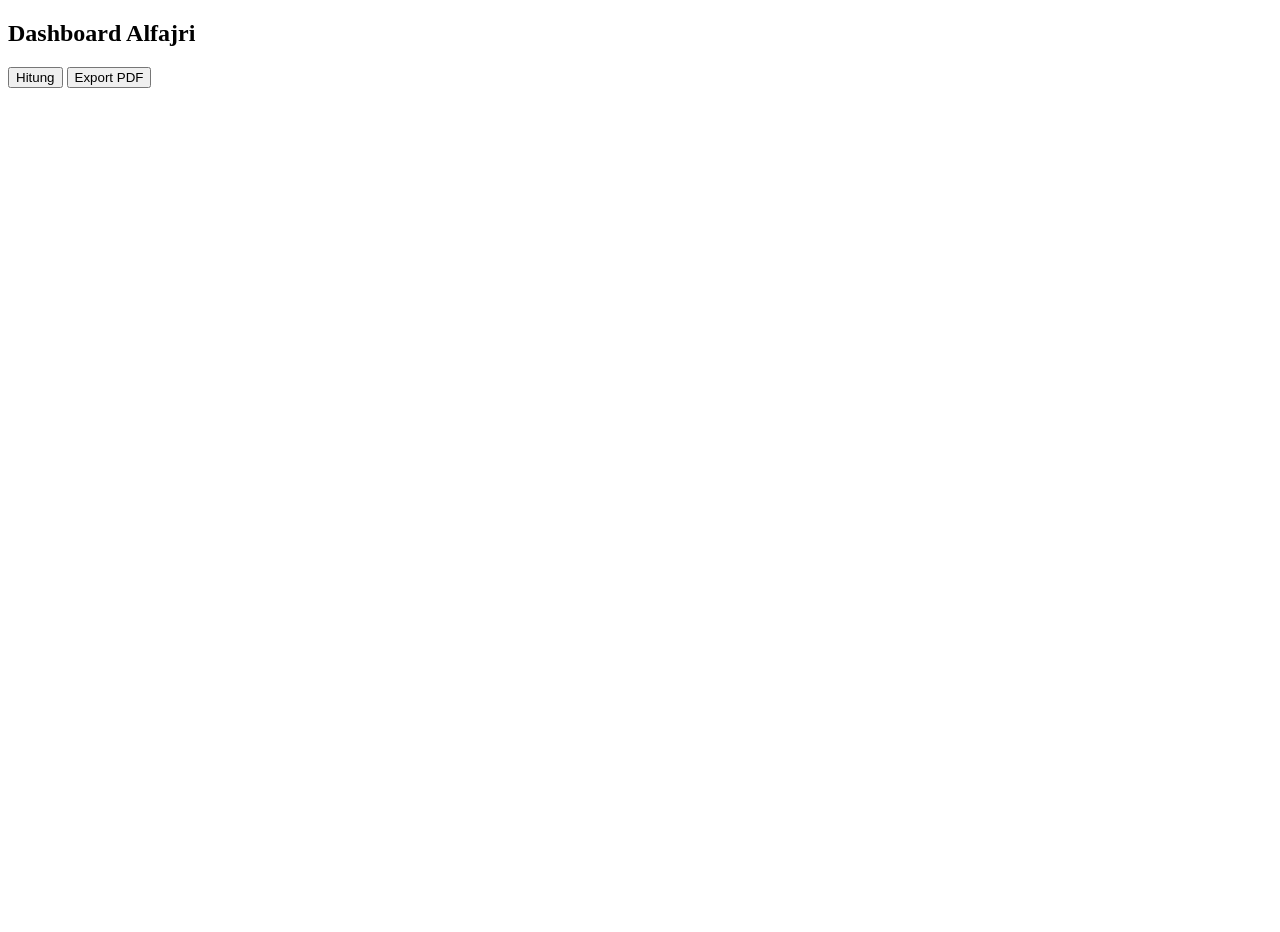
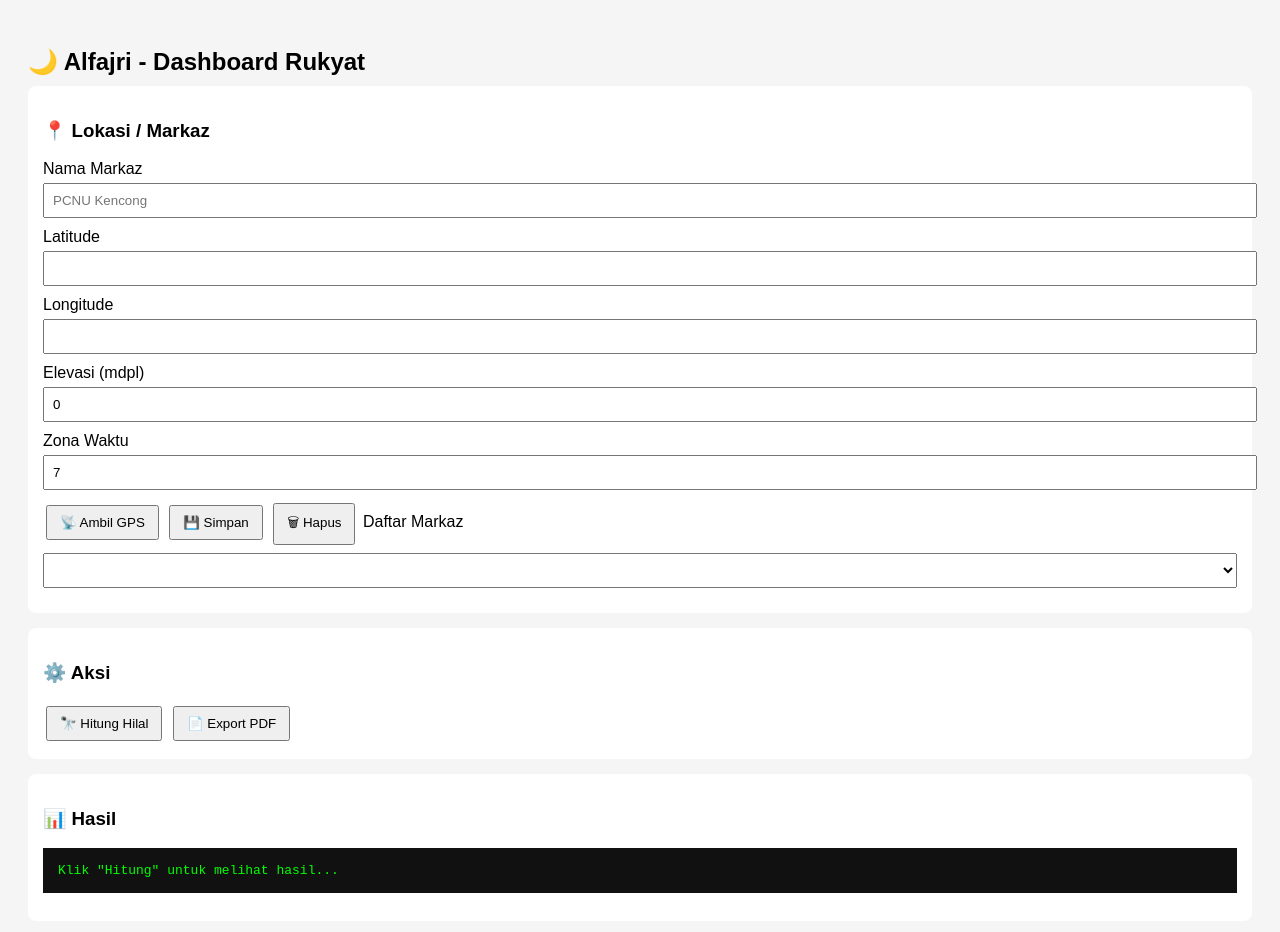
Before and after one commit to lightnet19/alfajrifalak, a website with bundled scripts: page public/dashboard.html in a window 1280 px wide. Before the commit the page ends 800 px from the top, so only its background shows below. Built offline with nearby package versions, Linux system fonts and the light colour scheme.

Commit message:
Update dashboard.html

```diff
--- a/public/dashboard.html
+++ b/public/dashboard.html
@@ -1,19 +1,90 @@
-
 <!DOCTYPE html>
 <html>
 <head>
 <meta charset="UTF-8">
-<title>Dashboard</title>
+<title>Alfajri Dashboard</title>
+
 <script src="https://cdn.jsdelivr.net/npm/jspdf@3.0.1/dist/jspdf.umd.min.js"></script>
+
+<style>
+body {
+  font-family: Arial;
+  padding: 20px;
+  background: #f5f5f5;
+}
+
+h2 {
+  margin-bottom: 10px;
+}
+
+.card {
+  background: white;
+  padding: 15px;
+  margin-bottom: 15px;
+  border-radius: 8px;
+}
+
+input, select {
+  width: 100%;
+  padding: 8px;
+  margin: 5px 0 10px;
+}
+
+button {
+  padding: 8px 12px;
+  margin: 3px;
+  cursor: pointer;
+}
+
+pre {
+  background: #111;
+  color: #0f0;
+  padding: 15px;
+  overflow-x: auto;
+}
+</style>
 </head>
+
 <body>
 
-<h2>Dashboard Alfajri</h2>
+<h2>🌙 Alfajri - Dashboard Rukyat</h2>
 
-<button onclick="run()">Hitung</button>
-<button onclick="exportPDF()">Export PDF</button>
+<div class="card">
+  <h3>📍 Lokasi / Markaz</h3>
 
-<pre id="out"></pre>
+  <label>Nama Markaz</label>
+  <input id="markaz" placeholder="PCNU Kencong">
+
+  <label>Latitude</label>
+  <input id="lat" type="number" step="0.000001">
+
+  <label>Longitude</label>
+  <input id="lon" type="number" step="0.000001">
+
+  <label>Elevasi (mdpl)</label>
+  <input id="elevation" type="number" value="0">
+
+  <label>Zona Waktu</label>
+  <input id="tz" type="number" value="7">
+
+  <button onclick="getGPS()">📡 Ambil GPS</button>
+  <button onclick="saveMarkaz()">💾 Simpan</button>
+  <button onclick="deleteMarkaz()">🗑 Hapus</button>
+
+  <label>Daftar Markaz</label>
+  <select id="markazList"></select>
+</div>
+
+<div class="card">
+  <h3>⚙️ Aksi</h3>
+  <button onclick="run()">🔭 Hitung Hilal</button>
+  <button onclick="exportPDF()">📄 Export PDF</button>
+</div>
+
+<div class="card">
+  <h3>📊 Hasil</h3>
+  <pre id="out">Klik "Hitung" untuk melihat hasil...</pre>
+</div>
 
 <script type="module" src="/js/app.js"></script>
 
```
